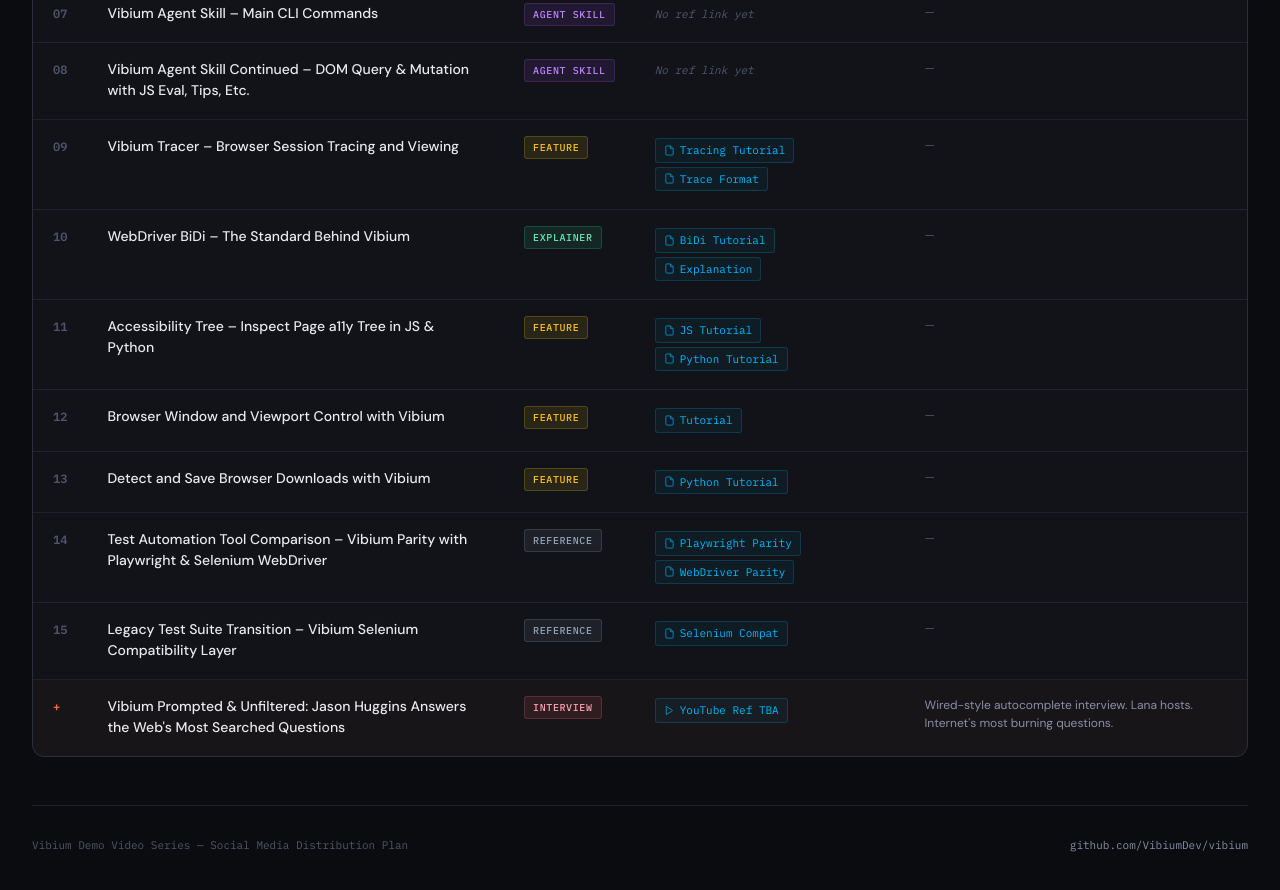
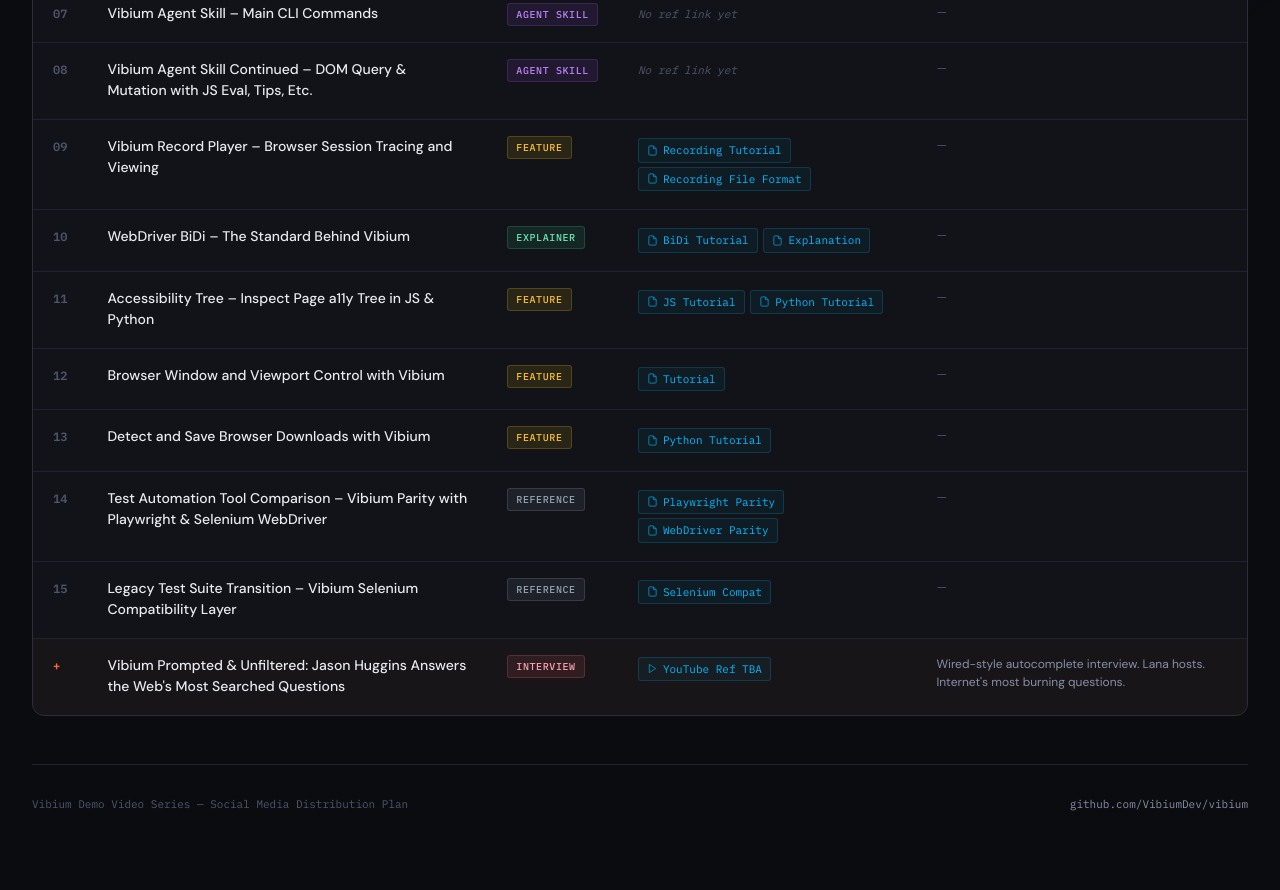
Before and after one commit to lana-20/vibium-demos, a plain HTML site: page index.html in a window 1280 px wide. Shown: the part 813-1703 px from the top of the page. Drawn offline with Linux system fonts and the light colour scheme.

Commit message:
Update index.html

```diff
--- a/index.html
+++ b/index.html
@@ -588,16 +588,16 @@
 
         <tr data-type="feature">
           <td class="num">09</td>
-          <td class="title-cell"><strong>Vibium Tracer – Browser Session Tracing and Viewing</strong></td>
+          <td class="title-cell"><strong>Vibium Record Player – Browser Session Tracing and Viewing</strong></td>
           <td><span class="type-pill type-feature">Feature</span></td>
           <td class="links-cell">
-            <a href="https://github.com/VibiumDev/vibium/blob/main/docs/tutorials/tracing.md" class="link-item" target="_blank" rel="noopener">
+            <a href="https://github.com/VibiumDev/vibium/blob/02a31eaf59ed3e92adb767667b7f0c124ac555a2/docs/tutorials/recording.md" class="link-item" target="_blank" rel="noopener">
               <svg width="11" height="11" fill="none" stroke="currentColor" stroke-width="2" viewBox="0 0 24 24"><path d="M14 2H6a2 2 0 00-2 2v16a2 2 0 002 2h12a2 2 0 002-2V8z"/><polyline points="14 2 14 8 20 8"/></svg>
-              Tracing Tutorial
+              Recording Tutorial
             </a>
-            <a href="https://github.com/VibiumDev/vibium/blob/main/docs/explanation/trace-format.md" class="link-item" target="_blank" rel="noopener">
+            <a href="https://github.com/VibiumDev/vibium/blob/02a31eaf59ed3e92adb767667b7f0c124ac555a2/docs/explanation/recording-format.md" class="link-item" target="_blank" rel="noopener">
               <svg width="11" height="11" fill="none" stroke="currentColor" stroke-width="2" viewBox="0 0 24 24"><path d="M14 2H6a2 2 0 00-2 2v16a2 2 0 002 2h12a2 2 0 002-2V8z"/><polyline points="14 2 14 8 20 8"/></svg>
-              Trace Format
+              Recording File Format
             </a>
           </td>
           <td class="notes-cell empty col-notes"></td>
```
